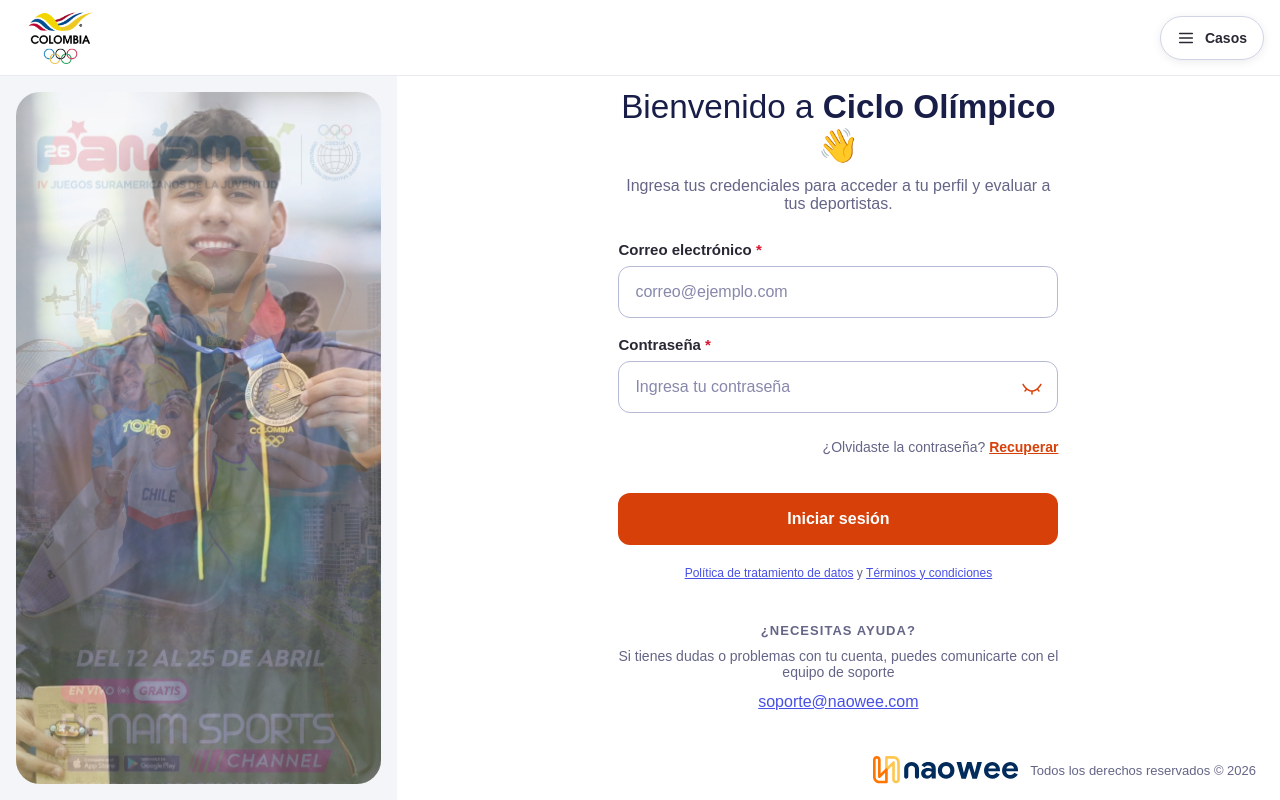
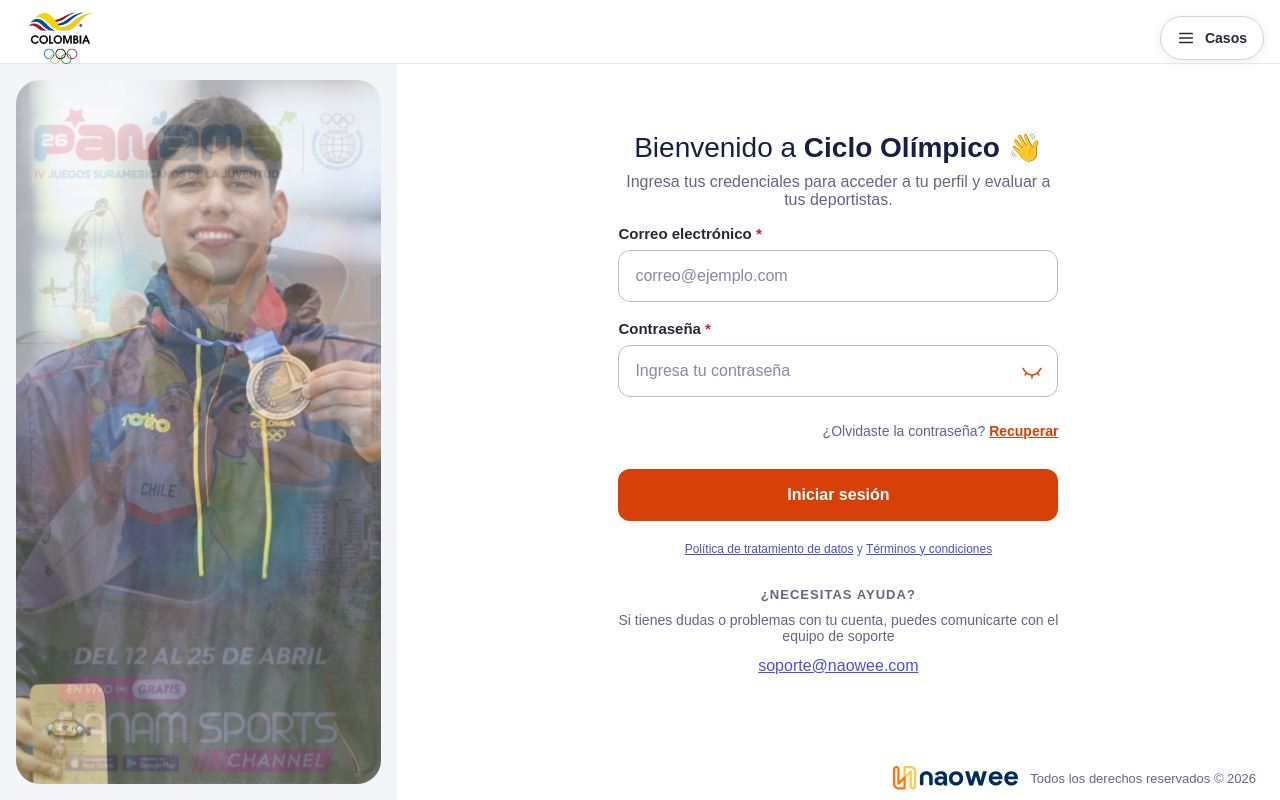
Before and after one commit to jguzman-naowee/design-demo-metodologos, a website: page mobile/apps/metodologos/web.html in a window 1280 px wide. Drawn offline with Linux system fonts and the light colour scheme; a web font is replaced by a local one.

Commit message:
:lipstick: Metodólogos web: login y títulos sin cortes en pantallas pequeñas
En 1280×720 el formulario del login, centrado en alto, se salía por arriba
y el título quedaba inalcanzable. Ahora se centra solo si cabe (si no,
empieza arriba con scroll) y se compacta en pantallas de hasta 900 px de
alto. Los nombres de las tarjetas de eventos admiten 3 líneas y el del
encabezado del evento escala con el ancho (28–40 px).

Co-Authored-By: Claude Opus 5.5 <noreply@anthropic.com>

```diff
--- a/mobile/apps/metodologos/css/web.css
+++ b/mobile/apps/metodologos/css/web.css
@@ -101,7 +101,7 @@
   html.web .evwc-media .evwc-edit{position:absolute;right:12px;bottom:12px;display:inline-flex;align-items:center;gap:6px;padding:4px 10px;border-radius:999px;background:rgba(255,255,255,.94);box-shadow:0 2px 8px rgba(20,22,38,.18);font-size:13px;font-weight:var(--fw-bold);color:var(--orange-700);cursor:help}
   html.web .evwc .evwc-img{flex:none;width:calc(100% + 40px);height:140px;margin:-20px -20px 0;border-radius:var(--naotech-sizing-16) var(--naotech-sizing-16) 0 0}
   html.web .evwc-head{display:flex;align-items:flex-start;justify-content:space-between;gap:var(--naotech-sizing-12)}
-  html.web .evs .list .evwc .evcard-title{margin:0;font-size:20px;line-height:1.3}
+  html.web .evs .list .evwc .evcard-title{margin:0;font-size:20px;line-height:1.3;-webkit-line-clamp:3}
   html.web .evwc-head .chip{flex:none;margin-top:3px}
   html.web .evwc-datos{display:flex;flex-direction:column;gap:6px;margin:auto 0 0;padding:var(--naotech-sizing-12) 48px 0 0;border-top:1px solid var(--gray-200);list-style:none;font-size:14px;color:var(--gray-700)}
   html.web .evwc-datos li{display:flex;align-items:center;gap:var(--naotech-sizing-8)}
@@ -127,7 +127,7 @@
   html.web.con-menu .evd-hero::before,html.web.con-menu .evd-hero-veil{display:none}
   html.web.con-menu .evd-hero-img{inset:0 0 0 auto;width:70%;-webkit-mask-image:linear-gradient(to right,transparent 0,rgba(0,0,0,.18) 20%,rgba(0,0,0,.55) 42%,rgba(0,0,0,.9) 62%,#000 78%);mask-image:linear-gradient(to right,transparent 0,rgba(0,0,0,.18) 20%,rgba(0,0,0,.55) 42%,rgba(0,0,0,.9) 62%,#000 78%)}
   html.web.con-menu .evd-hero-in{z-index:1;justify-content:center;gap:var(--naotech-sizing-12);width:50%;padding:var(--naotech-sizing-40) var(--naotech-sizing-40) var(--naotech-sizing-32)}
-  html.web.con-menu .evd-title{margin:0;font-size:var(--naotech-sizing-40);line-height:1.1;letter-spacing:-.01em}
+  html.web.con-menu .evd-title{margin:0;font-size:clamp(28px,2.8vw,var(--naotech-sizing-40));line-height:1.1;letter-spacing:-.01em;-webkit-line-clamp:3} /* escala con el ancho: en 1280 no se corta el nombre */
   html.web.con-menu .evd-sub{margin:0;font-size:var(--naotech-sizing-16);color:var(--naotech-app-color-700)}
   /* «‹ Perfil del evento» sobre la tarjeta, como «‹ Perfil del deportista» */
   html.web.con-menu .evd-hero{overflow:visible;margin-top:var(--naotech-sizing-40)}
@@ -207,6 +207,21 @@
   html.web .lg-pie img{height:28px;width:auto}
   html.web .lg-pie span{font-size:var(--fs-caption);color:var(--gray-700)}
   html.web .lg[data-fase=login] .lg-pie{opacity:1}
+  /* Centrado «seguro»: si el formulario no cabe en alto, empieza arriba y hace scroll en vez de cortarse por arriba */
+  html.web .lg > .lg-main{justify-content:flex-start}
+  html.web .lg > .lg-main::before,html.web .lg > .lg-main::after{content:"";flex:1 0 0}
+}
+/* Pantallas bajas (720–900 px de alto): se compacta el login para que quepa sin scroll */
+@media (min-width:900px) and (max-height:900px){
+  html.web .lg{--lg-top:64px}
+  html.web .lg > .lg-main{bottom:52px;padding-top:16px;padding-bottom:8px}
+  html.web .lg-bienv{margin-bottom:16px}
+  html.web .lg-bienv h2{font-size:28px}
+  html.web .lg-bienv p{margin-top:8px}
+  html.web .lg-foot{margin-top:16px}
+  html.web .lg-ayuda{margin-top:16px}
+  html.web .lg-pie{bottom:10px}
+  html.web .lg-pie img{height:24px}
 }
 
 /* ── Detalle de evento en web: tabla de deportistas (NwtDatatable + NwtSearchbox + NwtPagination), como en la demo de incentivos ── */
```
